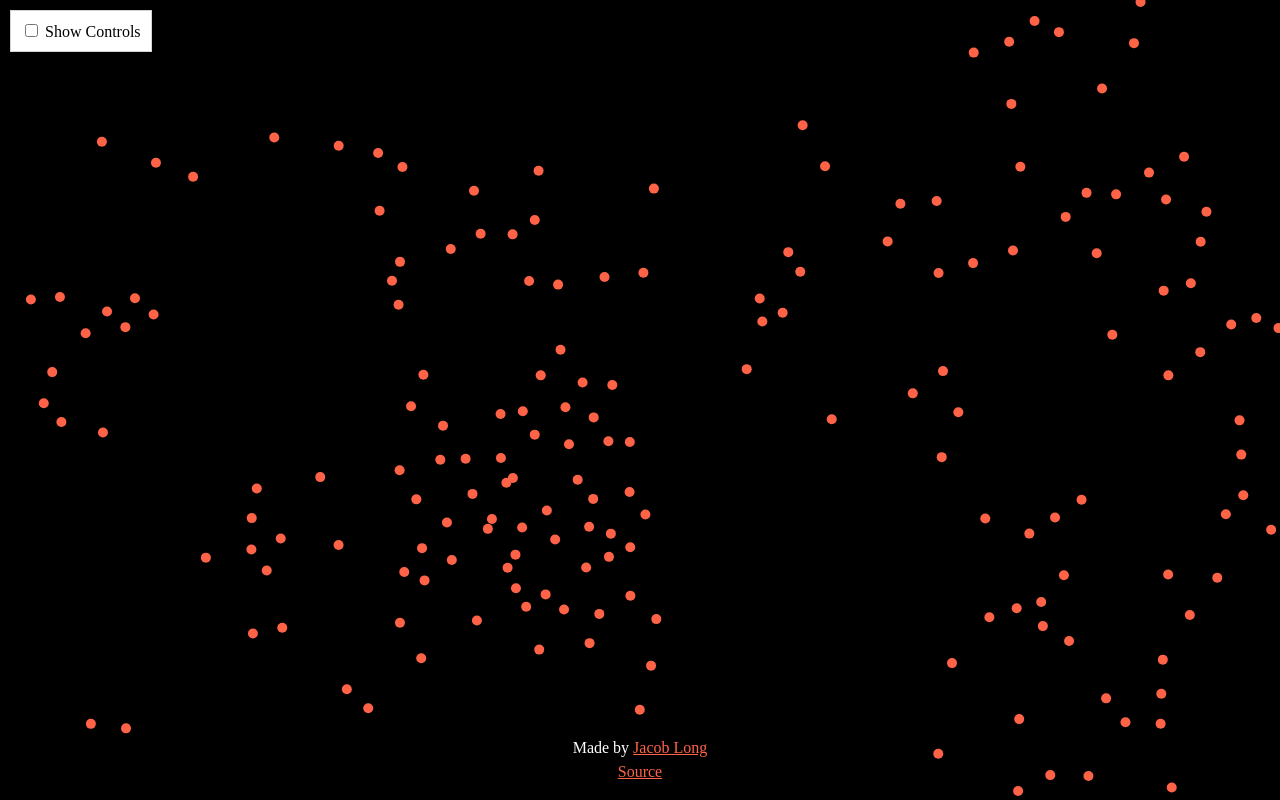
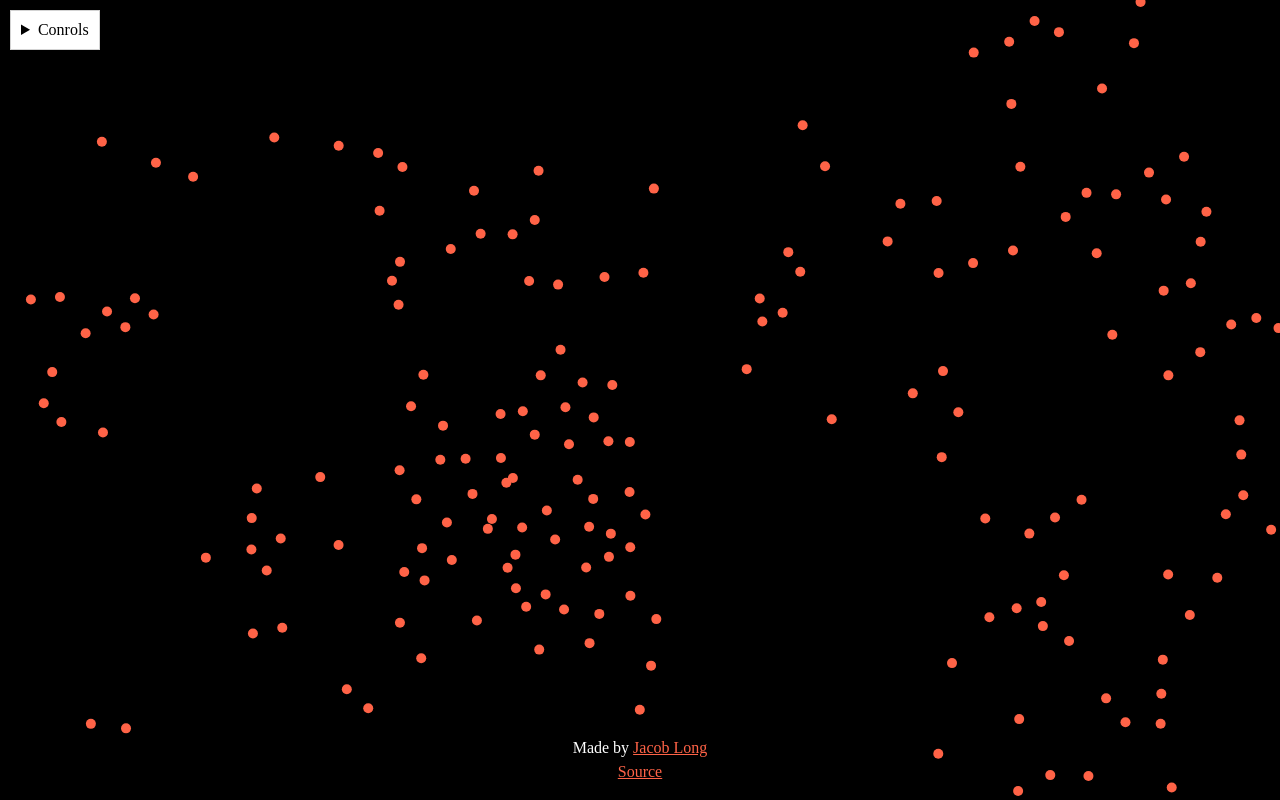
Before and after one commit to Jclong98/boids-vue, a Vue app: page / in a window 1280 px wide. Built offline with nearby package versions, Linux system fonts and the light colour scheme.

Commit message:
change v-if for dropdown to details element

```diff
--- a/src/components/Boids.vue
+++ b/src/components/Boids.vue
@@ -2,7 +2,6 @@
 import { ref, onMounted, computed } from 'vue'
 import { useElementSize, useRafFn, useMouse } from '@vueuse/core'
 
-const showControls = ref(false)
 const debug = ref(false)
 const boidCount = ref(180)
 const visionRadius = ref(100)
@@ -308,14 +307,9 @@ onMounted(() => {
 
 <template>
   <div class="debug-panel">
-    <div>
-      <label>
-        <input type="checkbox" v-model="showControls" />
-        Show Controls
-      </label>
-    </div>
+    <details>
+      <summary>Conrols</summary>
 
-    <div v-if="showControls">
       <div>mousePosition: {{ mouse }}</div>
 
       <label>
@@ -409,7 +403,7 @@ onMounted(() => {
           {{ maxMouseForce }}
         </label>
       </div>
-    </div>
+    </details>
   </div>
 
   <div ref="canvasParent" class="boids-container" style="z-index: -1">
```
